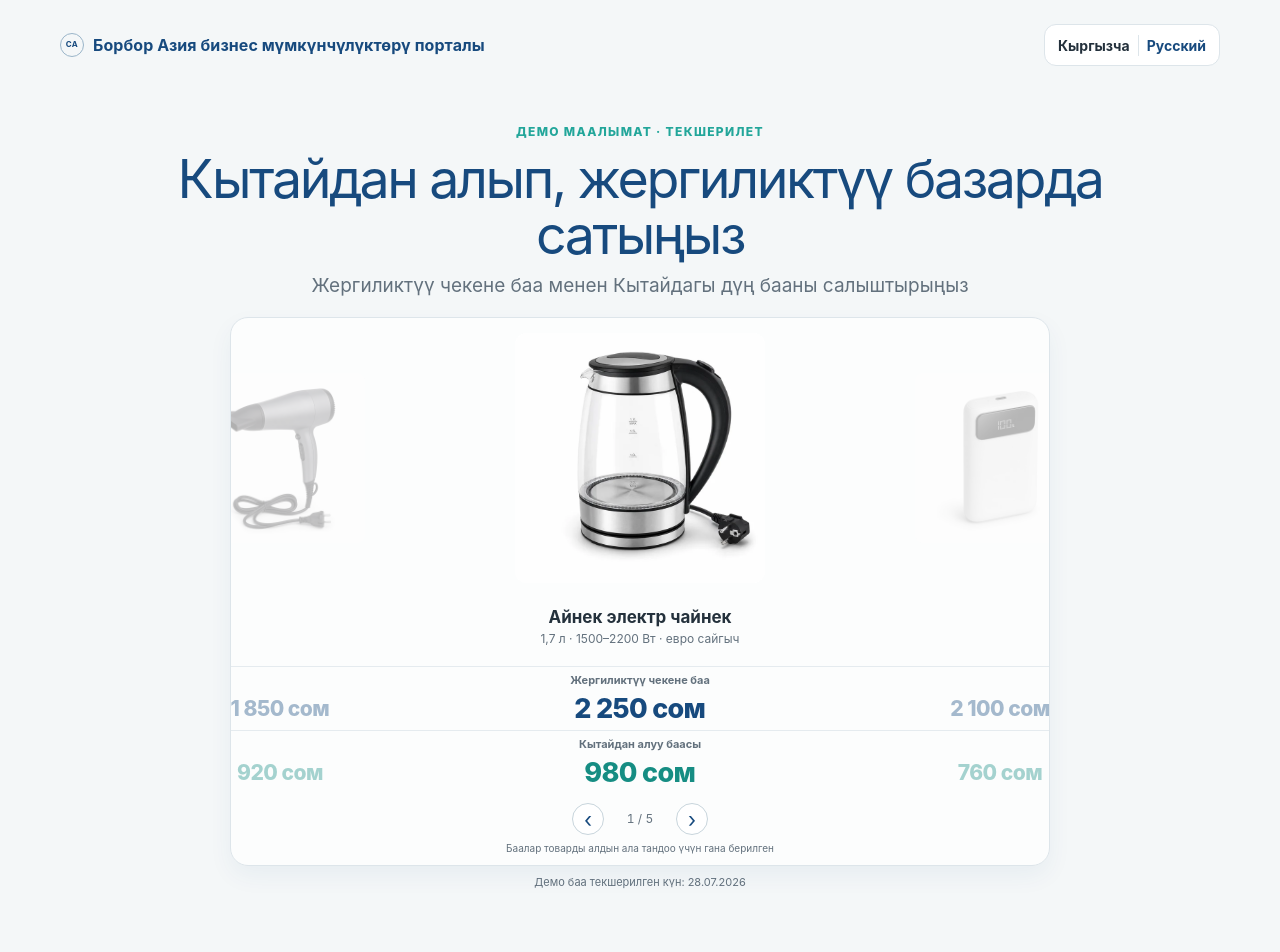
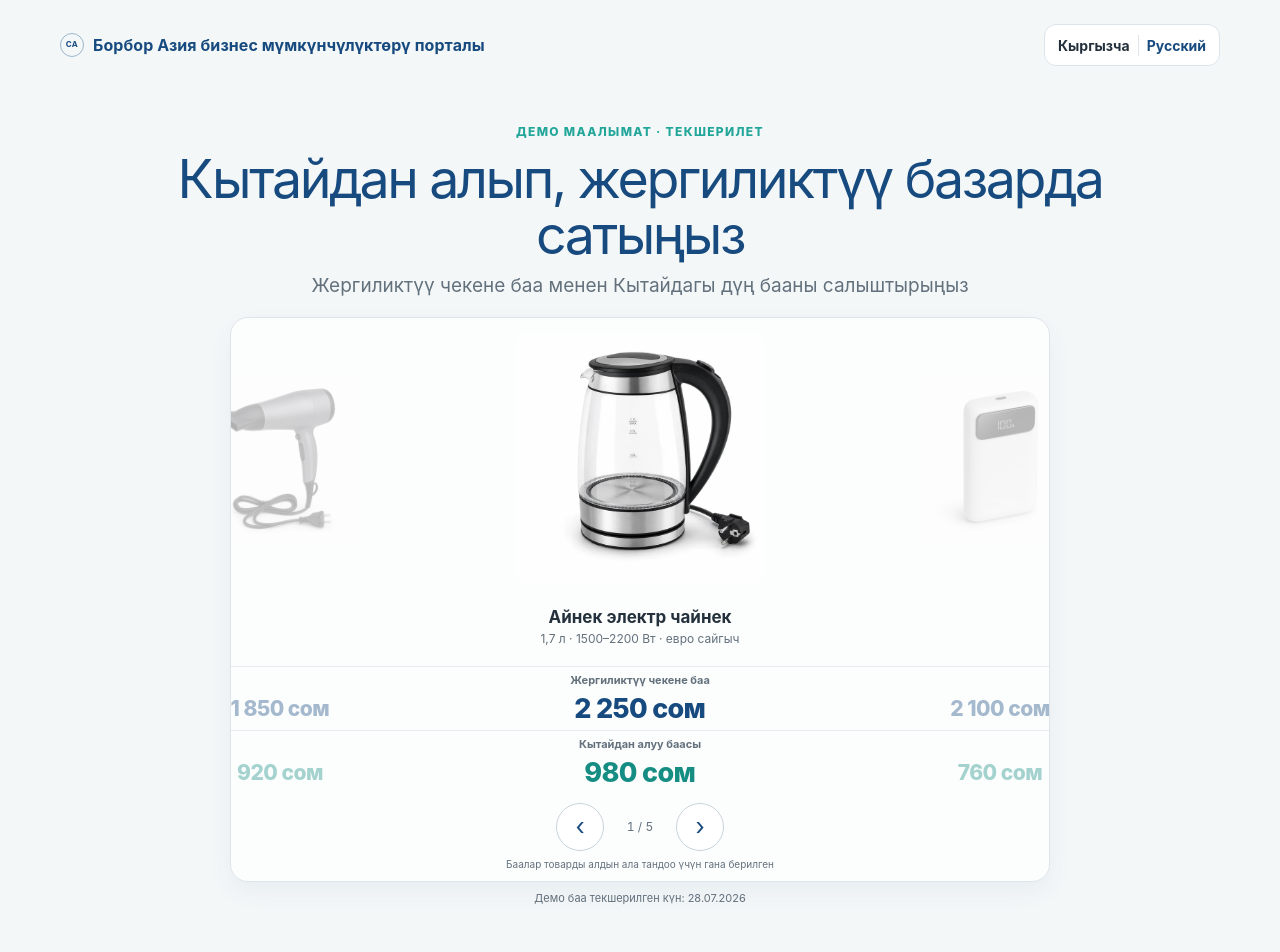
Before and after one commit to Yosuke999/ZJW2.0, a Next.js app: page /kg in a window 1280 px wide. Shown: the top 952 px of the page. Built offline with nearby package versions, Linux system fonts and the light colour scheme.

Commit message:
fix: make carousel arrows reliably clickable

```diff
--- a/app/globals.css
+++ b/app/globals.css
@@ -59,9 +59,9 @@ h1 { margin: 9px 0; color: var(--blue); font-size: clamp(32px, 5.4vw, 58px); lin
 .price-item.current, .price-item.entering { opacity: 1; transform: scale(1); }
 .price-item.side, .price-item.leaving { opacity: .38; transform: scale(.78); }
 .price-track.china .price-item { color: #168d83; }
-.showcase-controls { display: flex; align-items: center; justify-content: center; gap: 15px; margin-top: 9px; }
+.showcase-controls { position: relative; z-index: 5; display: flex; align-items: center; justify-content: center; gap: 15px; margin-top: 9px; }
 .carousel-progress { min-width: 42px; color: var(--muted); text-align: center; font-size: 12px; font-variant-numeric: tabular-nums; }
-.carousel-arrow { display: grid; place-items: center; width: 32px; height: 32px; padding: 0; border: 1px solid #c8d5dc; border-radius: 50%; background: white; color: var(--blue); font-size: 21px; line-height: 1; cursor: pointer; }
+.carousel-arrow { display: grid; place-items: center; width: 48px; height: 48px; padding: 0; border: 1px solid #c8d5dc; border-radius: 50%; background: white; color: var(--blue); font-size: 24px; line-height: 1; cursor: pointer; touch-action: manipulation; }
 .carousel-arrow:disabled { opacity: .35; cursor: default; }
 .hero-price-disclaimer { margin: 6px 0 0; color: var(--muted); text-align: center; font-size: 10px; }
 .confirmation-note { margin: 8px 0 0; text-align: center; color: var(--muted); font-size: 11px; }
--- a/components/HeroCarousel.tsx
+++ b/components/HeroCarousel.tsx
@@ -109,10 +109,10 @@ export function HeroCarousel({ country, language, copy, onActiveProductChange }:
         </div>
         <PriceTrack label={copy.localPrice} products={localPriceWindow} country={country} tone="local" direction={direction} />
         <PriceTrack label={copy.chinaPrice} products={productWindow} country={country} tone="china" direction={direction} />
-        <div className="showcase-controls">
-          <button className="carousel-arrow" onClick={() => move(-1)} disabled={Boolean(direction)} aria-label={copy.previous}>‹</button>
+        <div className="showcase-controls" onPointerDown={(event) => event.stopPropagation()} onPointerUp={(event) => event.stopPropagation()}>
+          <button type="button" className="carousel-arrow" onClick={() => move(-1)} disabled={Boolean(direction)} aria-label={copy.previous}>‹</button>
           <span className="carousel-progress" aria-hidden="true">{index + 1} / {heroProducts.length}</span>
-          <button className="carousel-arrow" onClick={() => move(1)} disabled={Boolean(direction)} aria-label={copy.next}>›</button>
+          <button type="button" className="carousel-arrow" onClick={() => move(1)} disabled={Boolean(direction)} aria-label={copy.next}>›</button>
         </div>
         <p className="hero-price-disclaimer">{copy.priceDisclaimer}</p>
       </div>
```
Also changed, not shown: 1 other file (tests, documents, lock files or other folders).
